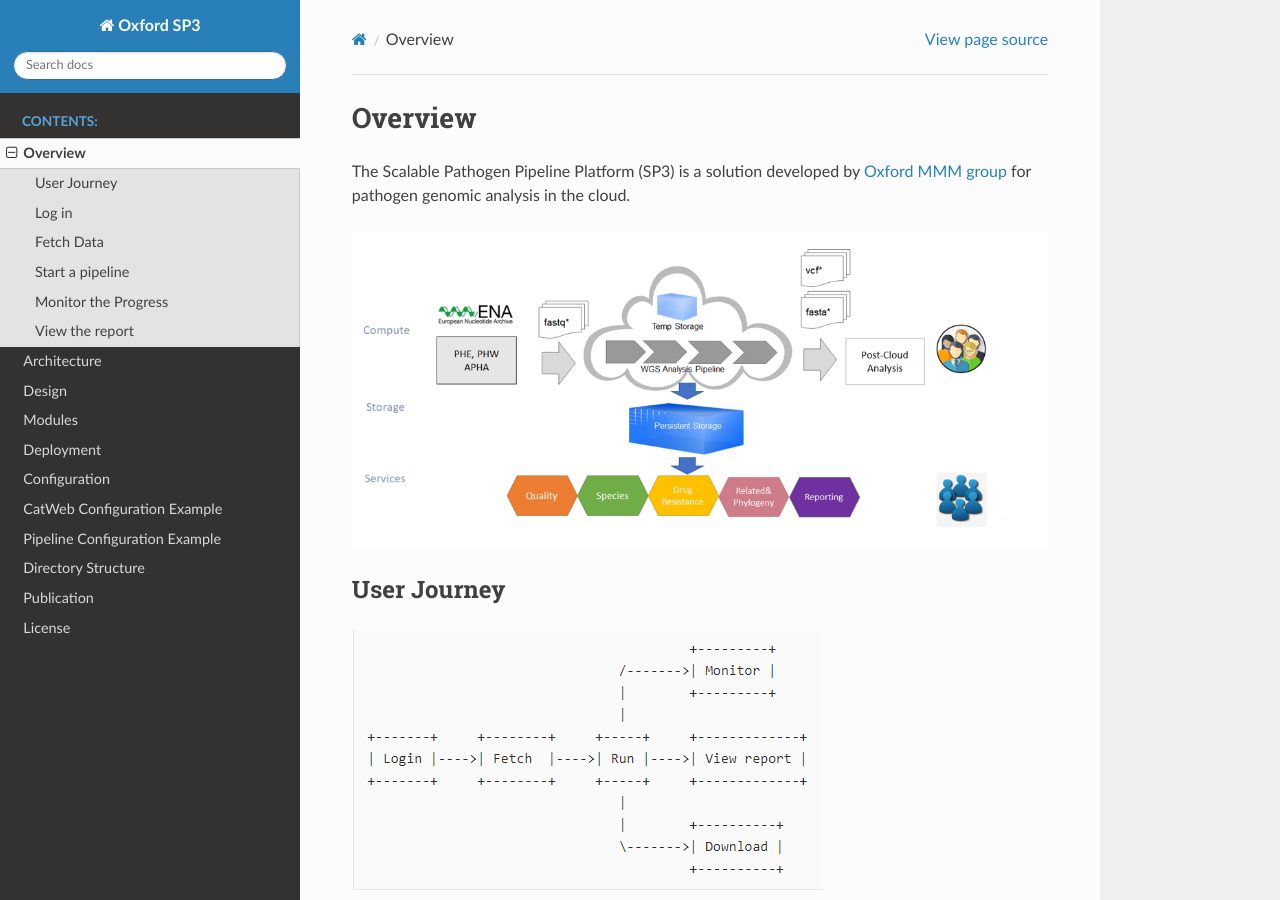
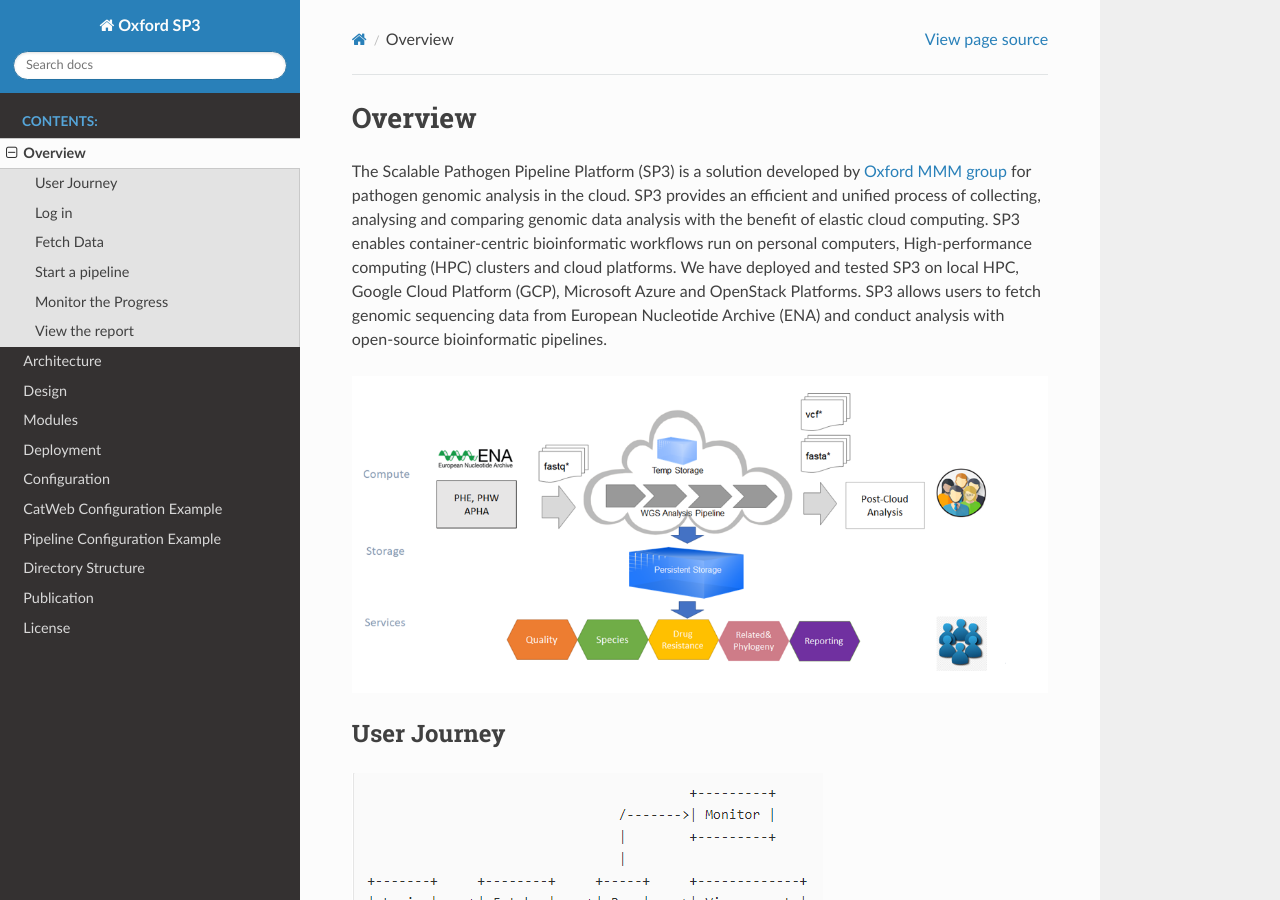
Before and after one commit to oxfordmmm/catdocs, a Sphinx documentation site: the page built from docs/source/overview.rst, in a window 1280 px wide and 900 px high. Built offline with Sphinx 7.4.7 and the Read the Docs theme 2.0.0, drawn with Linux system fonts in a browser that asks for light colours.

Commit message:
update overview

```diff
--- a/docs/source/overview.rst
+++ b/docs/source/overview.rst
@@ -1,7 +1,7 @@
 Overview
 ========
 
-The Scalable Pathogen Pipeline Platform (SP3) is a solution developed by `Oxford MMM group <http://modmedmicro.nsms.ox.ac.uk/>`_ for pathogen genomic analysis in the cloud.
+The Scalable Pathogen Pipeline Platform (SP3) is a solution developed by `Oxford MMM group <http://modmedmicro.nsms.ox.ac.uk/>`_ for pathogen genomic analysis in the cloud. SP3 provides an efficient and unified process of collecting, analysing and comparing genomic data analysis with the benefit of elastic cloud computing. SP3 enables container-centric bioinformatic workflows run on personal computers, High-performance computing (HPC) clusters and cloud platforms. We have deployed and tested SP3 on local HPC, Google Cloud Platform (GCP), Microsoft Azure and OpenStack Platforms. SP3 allows users to fetch genomic sequencing data from European Nucleotide Archive (ENA) and conduct analysis with open-source bioinformatic pipelines.
 
 .. image:: _static/architecture.png
 
```
